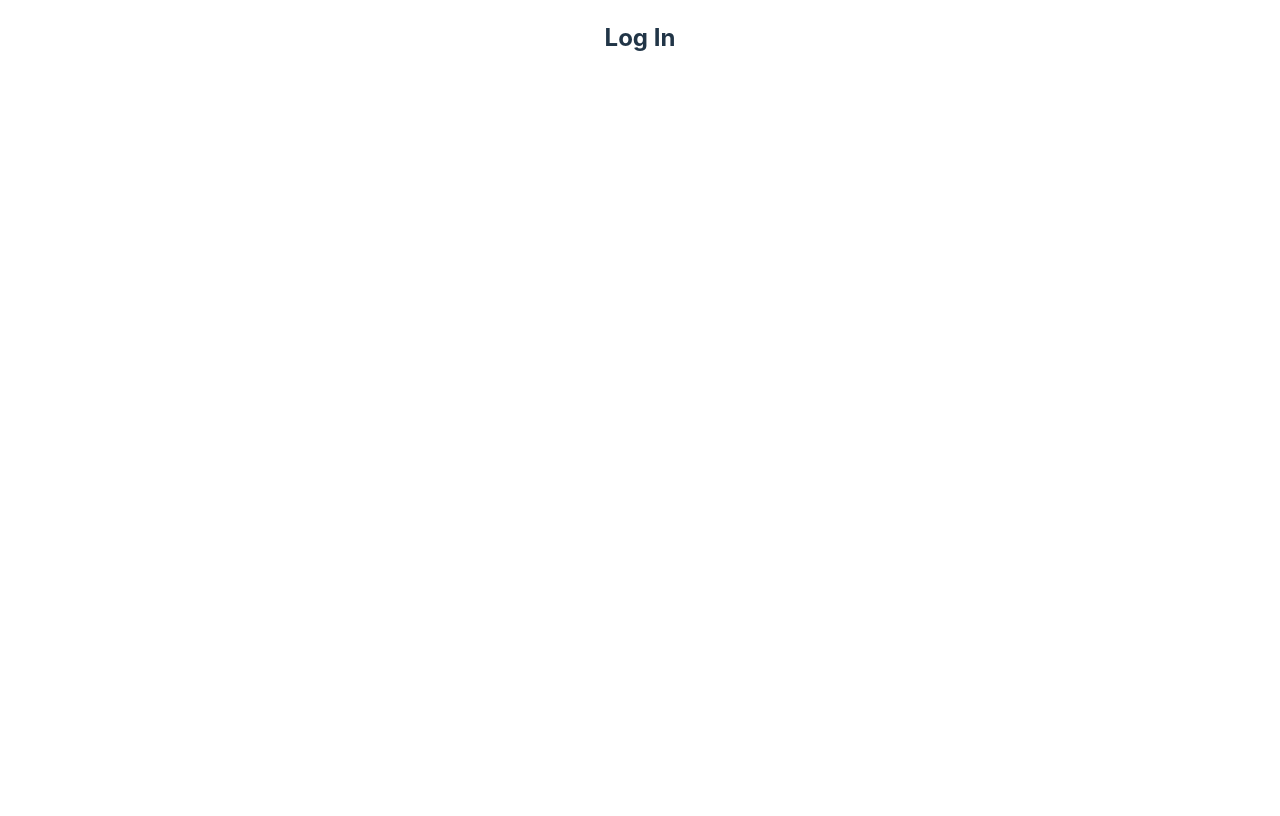
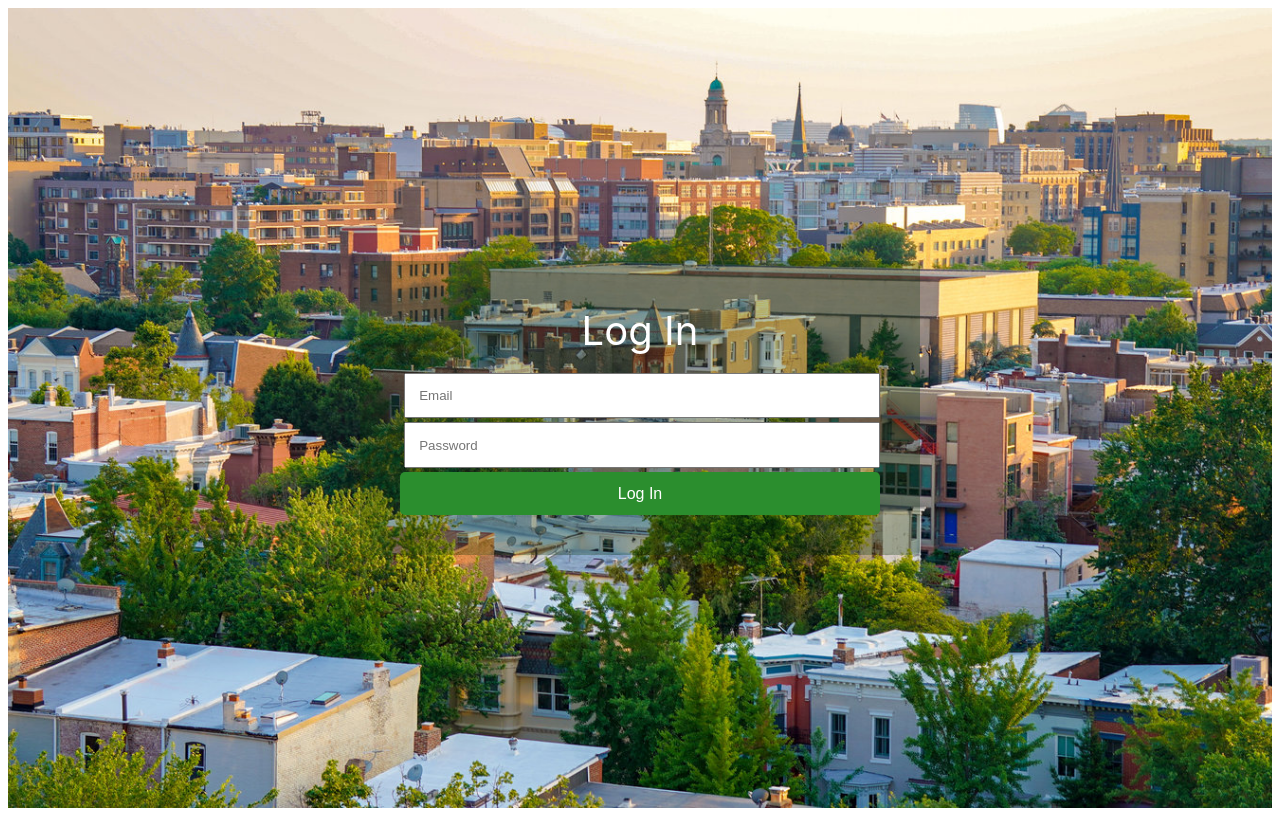
Before and after one commit to simk209/community-garden-2, a React (Vite) app: page /login in a window 1280 px wide. Built offline with nearby package versions, Linux system fonts and the light colour scheme.

Commit message:
created Login Page with styling. communicating with backend effectively.

```diff
--- /dev/null
+++ b/src/LoginPage.css
@@ -0,0 +1,25 @@
+.body-container{
+    background-image: url('./images/com.jpg');
+    min-height: 100vh;
+    background-size: cover; /* Cover the entire container with the background image */
+    background-position: center; /* Center the background image horizontally and vertically */
+    background-repeat: no-repeat; /* Prevent the background image from repeating */
+    color: #fff;
+    margin: 0;
+
+}
+
+.sign-up-container{
+    font-size: 2.5em;
+    width: 38%;
+    display: flex;
+    flex-direction: column;
+    background-color: #09350a4b;
+    padding: 1em;
+    border-radius: 5px;
+
+}
+
+.sign-up-container h2{
+    font-size: 1em;
+}
--- a/src/LoginPage.jsx
+++ b/src/LoginPage.jsx
@@ -1,10 +1,51 @@
 import React from 'react';
+import {useState} from 'react'
+import './LoginPage.css'
+
 
 function LoginPage() {
+  const [formData, setFormData] = useState({})
+
+  const handleChange = (event) => {
+    setFormData(prevFormData => ({
+      ...prevFormData,
+      [event.target.name]: event.target.value
+    }))
+
+  }
+
+  const handleSubmit = async (event) =>{
+    event.preventDefault()
+    // send fetch req to backend to check user info
+    try {
+      const response = await fetch('http://localhost:5000/login', {
+        method: 'POST',
+        headers: {
+          'Content-Type': 'application/json'
+        },
+        body: JSON.stringify(formData)
+      });
+      if (response.ok) console.log('Completed Login Successfully')
+      else console.log('Not receiving 200 OK for Signup')
+    }
+    catch(err){
+      console.log('Error during signup:',err)
+    }
+  }
   return (
-    <div>
-      <h2>Log In</h2>
+    <div className='body-container'>
+      <div className='sign-up-container'>
+      <div>Log In</div>
       {/* Include your login form here */}
+      <form onSubmit={handleSubmit}>
+        <input type='text' placeholder='Email' name='email' onChange ={handleChange} />
+
+        <input type='password' placeholder='Password' name='password' onChange ={handleChange} />
+
+        <button type="submit">Log In</button>
+
+      </form>
+      </div>
     </div>
   );
 }
```
Also changed, not shown: 1 other file (tests, documents, lock files or other folders).
